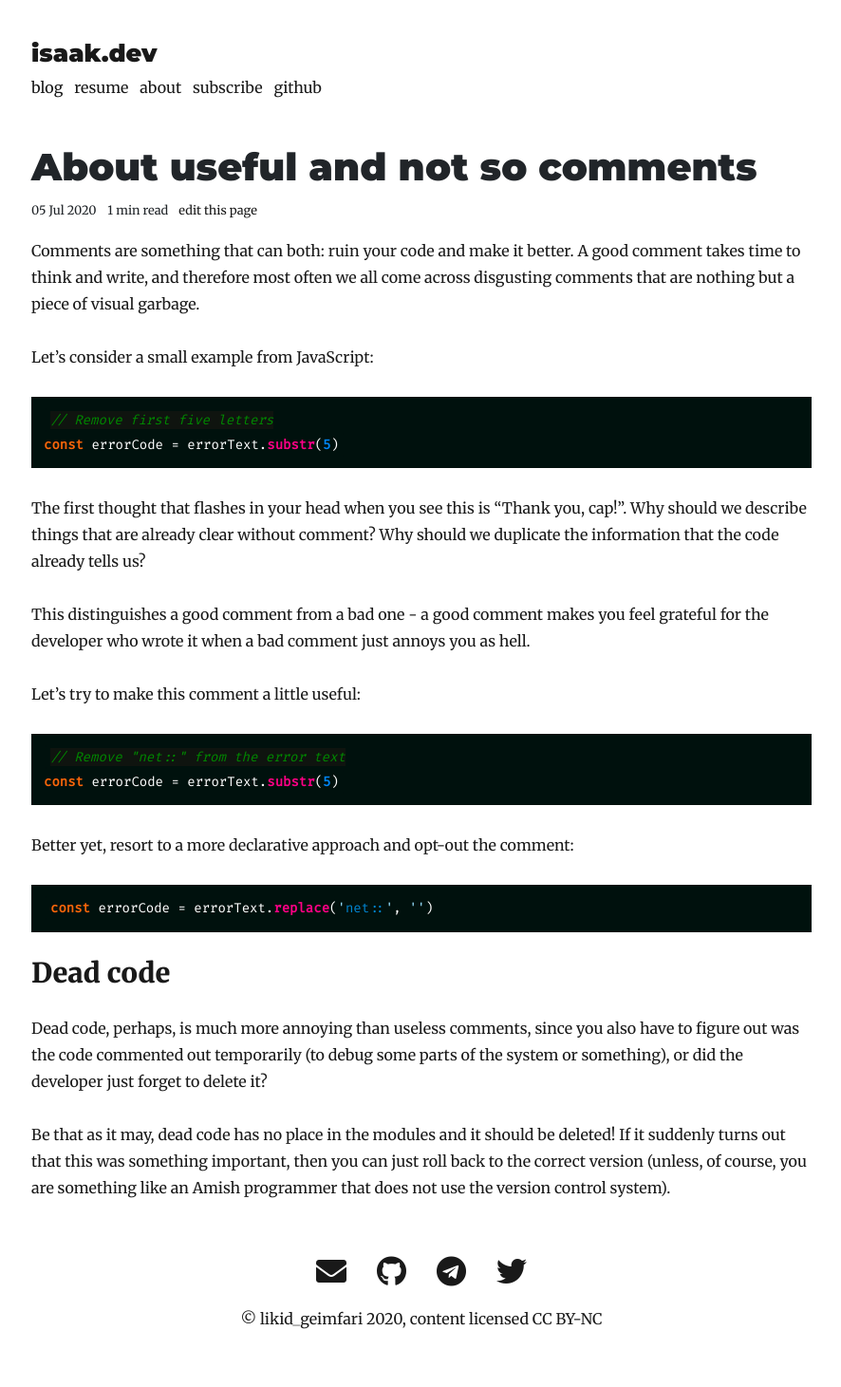
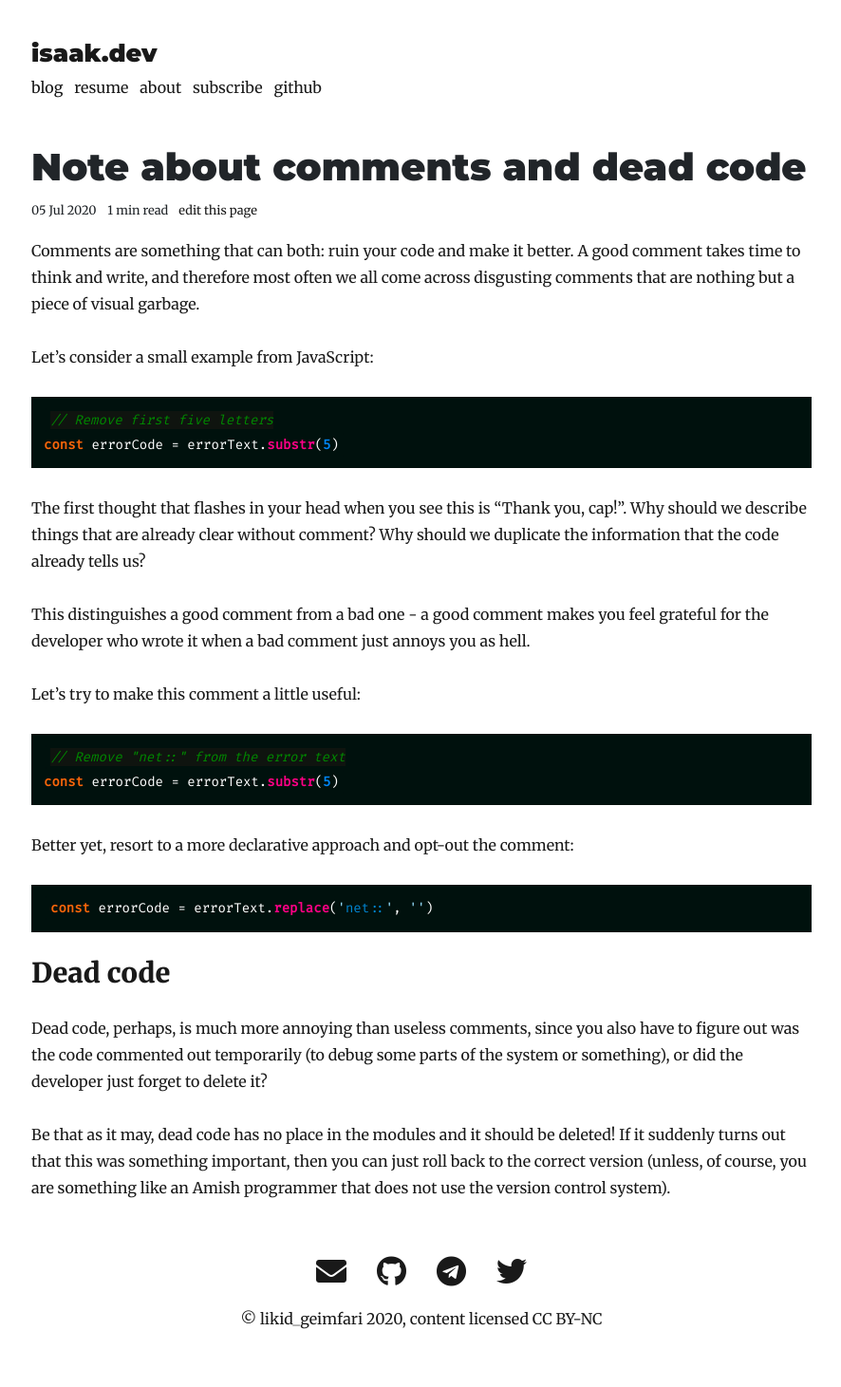
Before and after one commit to lk-geimfari/lk-geimfari.github.io, a Jekyll site: the page built from _posts/2020-07-05-note-about-comments-and-dead-code.md, in a window 1280 px wide. Shown: the whole page at 95% size, without its empty margins (196-1082 px from the left). Built offline with Jekyll 4.4.1, drawn with Linux system fonts in a browser that asks for light colours; nearby versions of some CDN libraries.

Commit message:
Fix post about comments

```diff
--- a/_posts/2020-07-05-a-few-thoughts-about-comments.md
+++ b/_posts/2020-07-05-note-about-comments-and-dead-code.md
@@ -1,8 +1,8 @@
 ---
 layout: post
-title: About useful and not so comments
+title: Note about comments and dead code
 date: 2020-07-05
-description: A teeny-tiny post about comments in the code.
+description: A teeny-tiny note about comments and dead code.
 ---
 
 Comments are something that can both: ruin your code and make it better.
```
